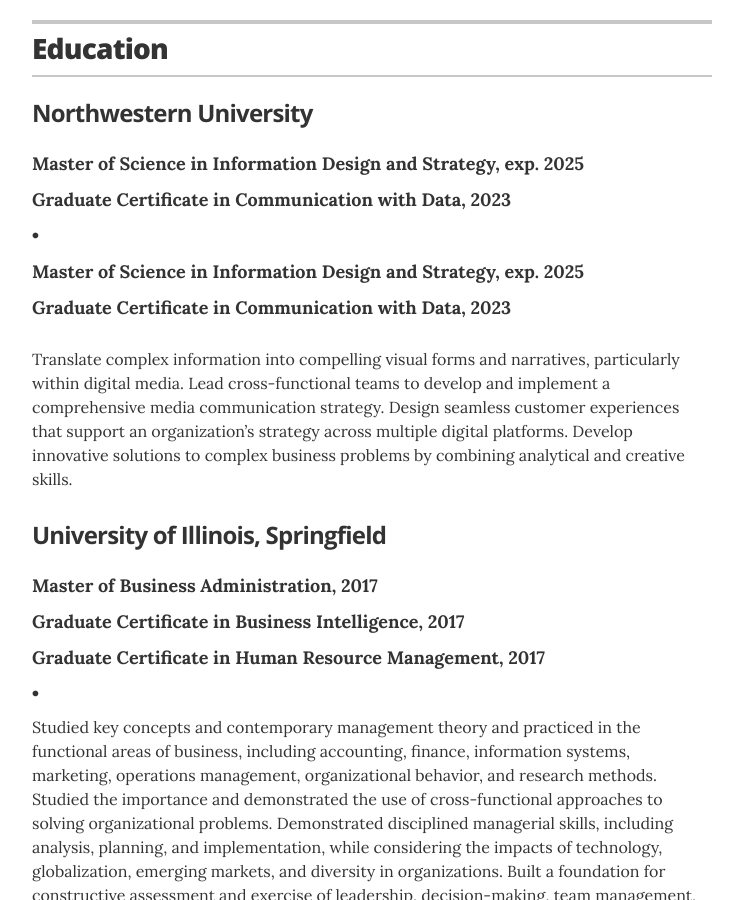
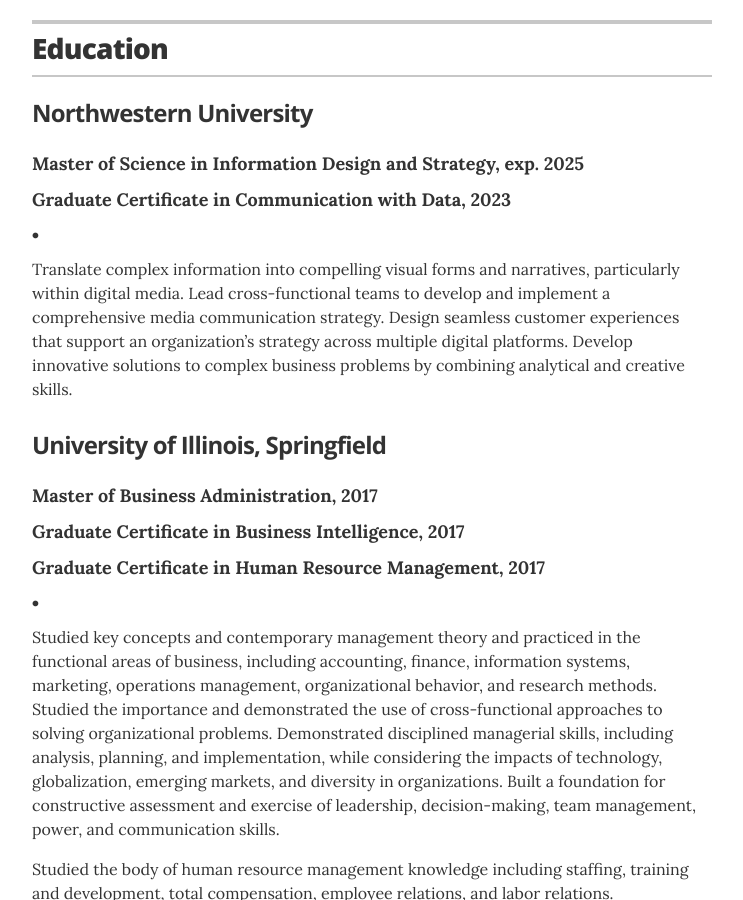
Before and after one commit to rchum/portfolio, a Jekyll site: the page built from index.html, in a window 1280 px wide and 900 px high, scrolled down 461 px. Shown: the whole window, without its empty margins (268-1011 px from the left). Built offline with Jekyll 4.4.1, drawn with Linux system fonts in a browser that asks for light colours.

Commit message:
Update education.yml

```diff
--- a/_data/education.yml
+++ b/_data/education.yml
@@ -1,7 +1,7 @@
 # Degree
 - degree: <p>Master of Science in Information Design and Strategy, exp. 2025</p><p class="small">Graduate Certificate in Communication with Data, 2023</p>
   uni: Northwestern University
-  year: <p>Master of Science in Information Design and Strategy, exp. 2025</p><p class="small">Graduate Certificate in Communication with Data, 2023</p>
+  #year:
   #award:
   summary:
     Translate complex information into compelling visual forms and narratives, particularly within digital media.
```
